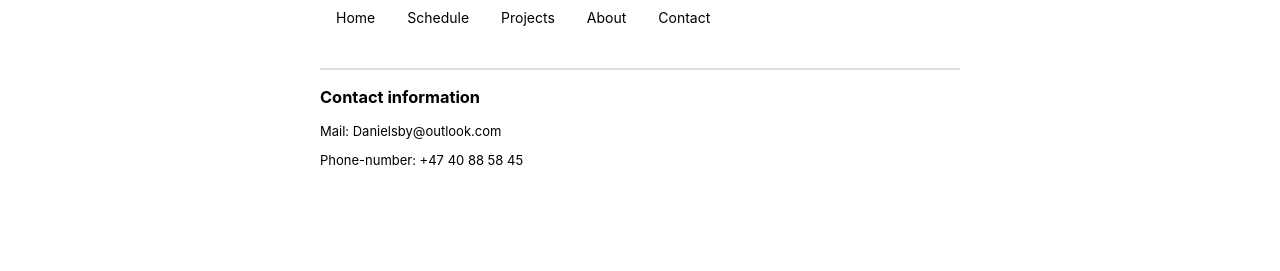
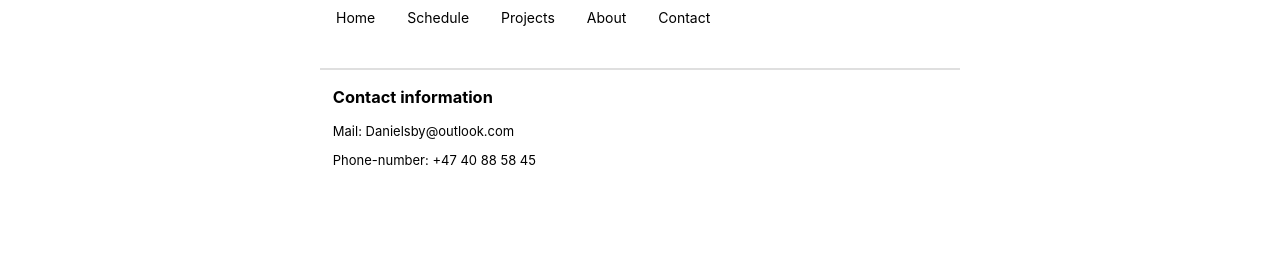
Before and after one commit to Danielsby/homepage, a React (Create React App) app: page /contact in a window 1280 px wide. Shown: the part 138-409 px from the top of the page. Built offline with nearby package versions, Linux system fonts and the light colour scheme.

Commit message:
Fixed a little bit padding.

```diff
--- a/src/scss/app.scss
+++ b/src/scss/app.scss
@@ -28,6 +28,7 @@
     .content {
         grid-area: content;
         display: flex;
+        padding-left: 0.8rem;
     }
 
     .information {
--- a/src/scss/base.scss
+++ b/src/scss/base.scss
@@ -19,4 +19,5 @@ h3 {
 }
 
 main {
+
 }
```
